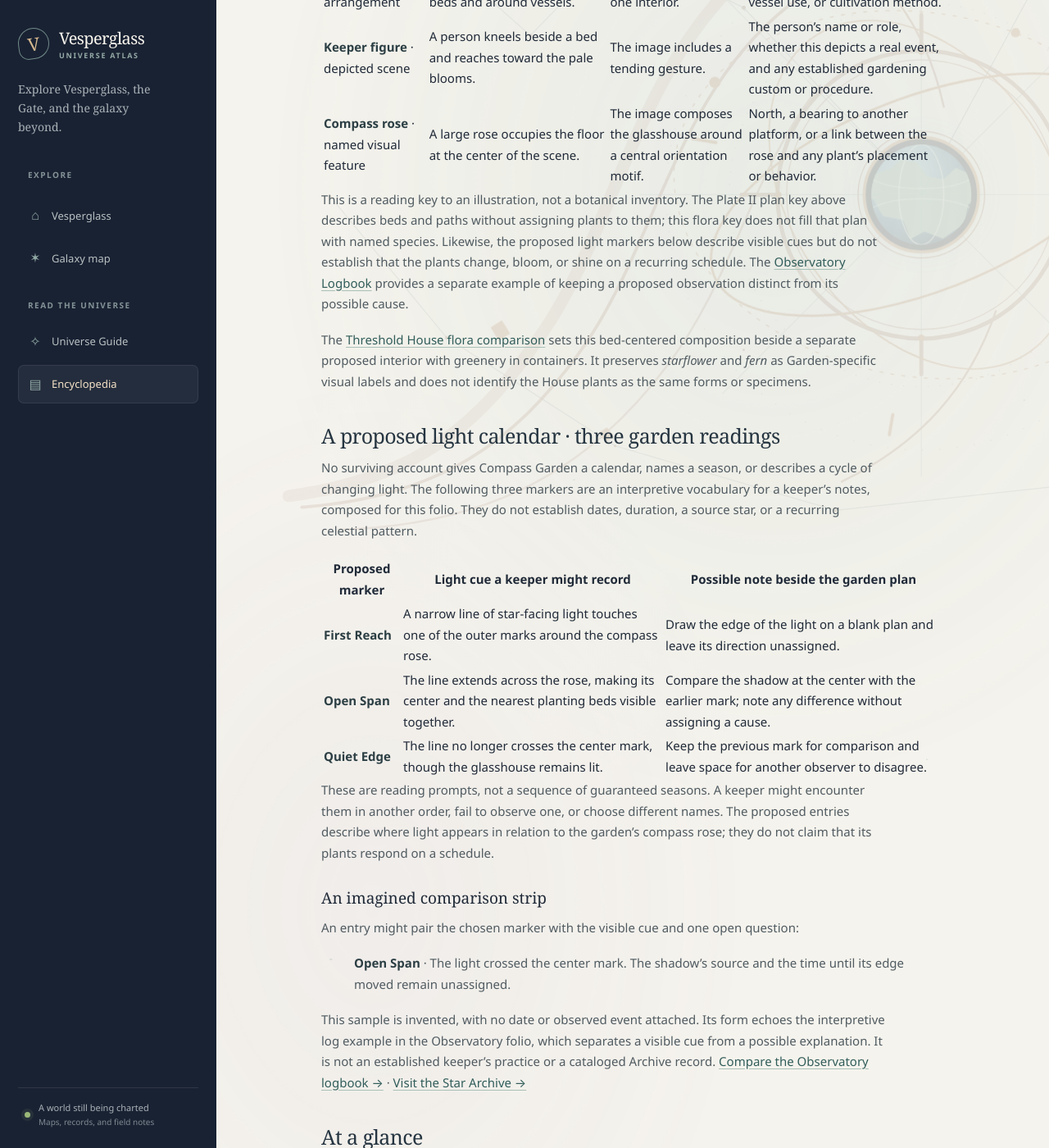
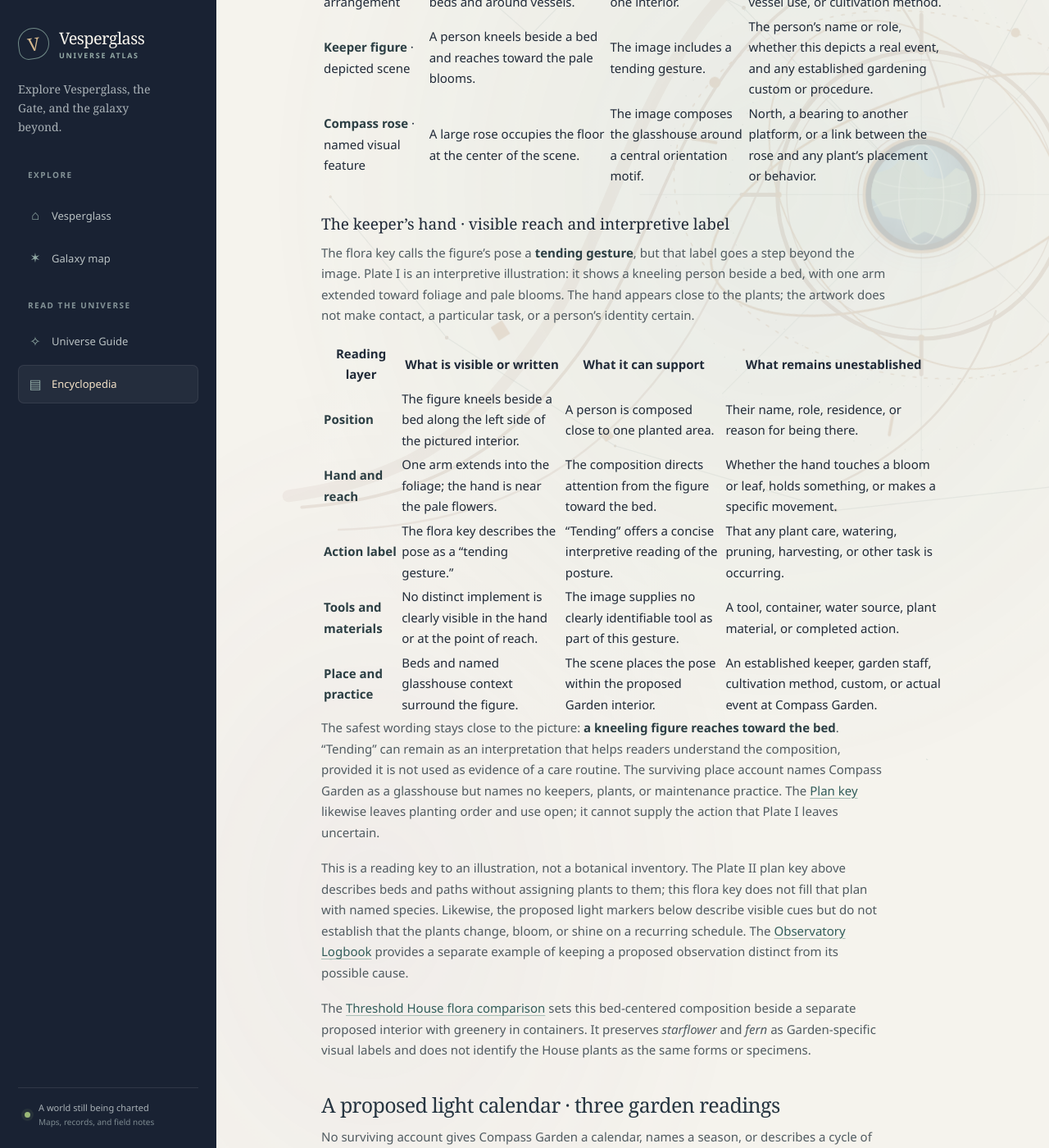
Before and after one commit to vesperglass/vesperglass.github.io, a Jekyll site: the page built from library/compass-garden.md, in a window 1280 px wide and 1400 px high, scrolled down 5275 px. Shown: the whole window at 82% size. Built offline with Jekyll 4.4.1, drawn with Linux system fonts in a browser that asks for light colours; some of the changed text lies outside the part shown.

Commit message:
Audit Compass Garden keeper gesture

```diff
--- a/assets/site.js
+++ b/assets/site.js
@@ -8,7 +8,7 @@
     { title: "Vesperglass Workshop", url: "/library/workshop/", summary: "The central home platform, with a proposed cutaway inventory and a comparison of its pictured wall tools with the Observatory's instrument still life.", terms: "workshop home making gathering centrality map atlas placement composition island landmark pin map view projection measured scale distance bearing adjacency direction route table tools blueprint plan sheet cabinet vessel glassware wall tool cutaway inventory departure custom Name the passage destination spoken keepers Train Dock docket record passenger names origin route Observatory Logbook instrument inventory sighting tube orrery star compass journal proposed still life wall alcove hand tools context form shared identity maker ownership transfer material practice unestablished" },
     { title: "Threshold House", url: "/library/threshold-house/", summary: "A named platform with proposed interior and plan readings, arrival phrases, a room-sound audit, and comparisons with the Gate aperture and Compass Garden flora.", terms: "threshold house arrival passage shelter interior plan concordance arch framed opening aperture bench lamp niches axis floor plan elevation threshold opening phrases greetings room sounds acoustic echo reverberation footfall listener hush lamp noise sound-source cue provenance plate support audit image-based inference unknown material dimensions occupancy potted greenery plants foliage container planters flora Compass Garden garden beds starflower fern fronds keeper tending cultivation species botanical glow same specimens Vesperglass Gate separate platform freestanding ring portal transit crossing bloom room feature shared construction route connection Shall we leave the crossing unnamed place name event identity traveler itinerary" },
     { title: "Tideglass Foundry", url: "/library/tideglass-foundry/", summary: "The recorded making of stardust, reconstructed tools, a phrase-level terminology note, and a source-aware bridge from tempering to the separate starwell account.", terms: "tideglass foundry starshards stardust refining craft mill process cleaning grinding mirrored plates reflective surfaces pair grinding surfaces sifting fine even powder grain size sieve mesh tempering resonance low singing resonance scattered glints quiet color hue brightness color standard metric acoustic source instrument frequency measurement mechanism plate II reconstructed tools starwell sealed glass heart measured thread pulse Gate separate accounts transfer batch loading quantity" },
-    { title: "Compass Garden", url: "/library/compass-garden/", summary: "A glasshouse folio with a plan key and pictured-flora notes, plus comparisons of its compass rose, architecture, and planting composition with the Observatory, proposed stamp, and Threshold House.", terms: "compass garden conservatory plants glasshouse planting flora starflower starflowers fern ferns pale bloom luminous foliage botanical species bed keeper compass rose image visual plate star compass instrument Observatory directional bearing motif dome telescope arches glass roof architecture construction postal stamp flower emblem badge icon motif abstraction source illustration Threshold House potted greenery container plants foliage garden beds arrangement compositional comparison shared specimens cultivation care species" },
+    { title: "Compass Garden", url: "/library/compass-garden/", summary: "A glasshouse folio with a proposed plan, pictured-flora key, and source-aware reading of the figure's reach beside the interpretive ‘tending’ label.", terms: "compass garden conservatory plants glasshouse planting flora starflower starflowers fern ferns pale bloom luminous foliage botanical species bed keeper figure hand position reach gesture tending action interpretation touch contact tool care watering pruning harvesting unknown identity occupation custom care practice compass rose image visual plate star compass instrument Observatory directional bearing motif dome telescope arches glass roof architecture construction postal stamp flower emblem badge icon motif abstraction source illustration Threshold House potted greenery container plants foliage garden beds arrangement compositional comparison shared specimens cultivation care species" },
     { title: "Observatory Logbook", url: "/library/observatory/", summary: "A source-aware record with a pictured instrument inventory, proposed second watch, and cross-reference to the Workshop's wall-tool group.", terms: "observatory logbook instruments orrery telescope charts comparison follow-up color sighting tube drift eyepiece blue field pale band point observation target calibration plate II sample leaf image wording instrument identity second watch repeated noted again Star Archive phrase concordance Vesperglass Postal Service postage stamp dome telescope motif source plates diagonal stamp scale maker target session observer room framing crop relative visual prominence architecture panel human scale focal length dimensions optical specification measured size rim of the blue field text-to-plate concordance blue sky dome circular telescope field ambiguous image possible visual echo phrase source status proposed note plate image date coordinates point star sightline unnamed target viewpoint Workshop cutaway wall tools alcove hand tools comparative still life shared identity ownership maker transfer unestablished" },
     { title: "Star Archive", url: "/library/star-archive/", summary: "A reference room for knowledge of the sky, with a shelf-content key, evidence matrix, chart-mark comparison, and phrase concordance with the Observatory.", terms: "star archive books maps memory library shelves radial stacks central reading table chart cabinet shelf number collection titles subject division catalog Unfixed Meridian annotations notation marginalia margin marks returned to uncertain reading unverified place evidence provenance source title scope maker compiler date coordinates postal stamp decorative corner stars constellation comparison symbol design pale band noted again blue-field point wording phrase concordance repeated light color observation Observatory sample leaves" },
     { title: "The Vesperglass Gate", url: "/library/vesperglass-gate/", summary: "The detached Gate platform, pictured aperture, bloom account, proposed recollections, and comparisons with Threshold House and the Train Dock docket.", terms: "vesperglass gate portal transit galaxy detached platform freestanding ring aperture arch cutaway construction bloom opening crossing keeper traveler hush singing recollection threshold sound Threshold House framed opening room feature shared construction route connection return journey light emergence cargo return-load Train Dock docket manifest" },
--- a/library/compass-garden.md
+++ b/library/compass-garden.md
@@ -9,8 +9,8 @@ permalink: /library/compass-garden/
 <nav class="folio-back" aria-label="Back to the Universe Library"><a href="{{ '/library/' | relative_url }}">← Universe Library</a><span>FIELD EDITION &nbsp;·&nbsp; FOLIO 005</span></nav>
 
 <figure class="book-plate">
-  <img src="{{ '/assets/library/places/garden-interior.webp' | relative_url }}" alt="A keeper tends pale starflowers and luminous ferns in a glass conservatory around a compass rose set into dark stone." fetchpriority="high">
-  <figcaption><span>PLATE I</span> A garden interior beneath curved panes of teal glass.</figcaption>
+  <img src="{{ '/assets/library/places/garden-interior.webp' | relative_url }}" alt="A kneeling figure reaches toward pale blooms in a bed of fern-like foliage beside a large central compass rose in a glass conservatory." fetchpriority="high">
+  <figcaption><span>PLATE I</span> An interpretive garden interior; the pictured reach is not an account of an established care practice.</figcaption>
 </figure>
 
 <div class="entry-byline"><span>SUBJECT &nbsp; GLASSHOUSE · PLANTING · ORIENTATION</span><span>PLACE &nbsp; Vesperglass atlas</span></div>
@@ -93,6 +93,20 @@ Plate I depicts several pale, star-shaped blooms and broad, divided fronds aroun
 | **Keeper figure** · depicted scene | A person kneels beside a bed and reaches toward the pale blooms. | The image includes a tending gesture. | The person's name or role, whether this depicts a real event, and any established gardening custom or procedure. |
 | **Compass rose** · named visual feature | A large rose occupies the floor at the center of the scene. | The image composes the glasshouse around a central orientation motif. | North, a bearing to another platform, or a link between the rose and any plant's placement or behavior. |
 
+### The keeper's hand · visible reach and interpretive label
+
+The flora key calls the figure's pose a **tending gesture**, but that label goes a step beyond the image. Plate I is an interpretive illustration: it shows a kneeling person beside a bed, with one arm extended toward foliage and pale blooms. The hand appears close to the plants; the artwork does not make contact, a particular task, or a person's identity certain.
+
+| Reading layer | What is visible or written | What it can support | What remains unestablished |
+| --- | --- | --- | --- |
+| **Position** | The figure kneels beside a bed along the left side of the pictured interior. | A person is composed close to one planted area. | Their name, role, residence, or reason for being there. |
+| **Hand and reach** | One arm extends into the foliage; the hand is near the pale flowers. | The composition directs attention from the figure toward the bed. | Whether the hand touches a bloom or leaf, holds something, or makes a specific movement. |
+| **Action label** | The flora key describes the pose as a “tending gesture.” | “Tending” offers a concise interpretive reading of the posture. | That any plant care, watering, pruning, harvesting, or other task is occurring. |
+| **Tools and materials** | No distinct implement is clearly visible in the hand or at the point of reach. | The image supplies no clearly identifiable tool as part of this gesture. | A tool, container, water source, plant material, or completed action. |
+| **Place and practice** | Beds and named glasshouse context surround the figure. | The scene places the pose within the proposed Garden interior. | An established keeper, garden staff, cultivation method, custom, or actual event at Compass Garden. |
+
+The safest wording stays close to the picture: **a kneeling figure reaches toward the bed**. “Tending” can remain as an interpretation that helps readers understand the composition, provided it is not used as evidence of a care routine. The surviving place account names Compass Garden as a glasshouse but names no keepers, plants, or maintenance practice. The [Plan key](#plan-key--reading-plate-ii) likewise leaves planting order and use open; it cannot supply the action that Plate I leaves uncertain.
+
 This is a reading key to an illustration, not a botanical inventory. The Plate II plan key above describes beds and paths without assigning plants to them; this flora key does not fill that plan with named species. Likewise, the proposed light markers below describe visible cues but do not establish that the plants change, bloom, or shine on a recurring schedule. The [Observatory Logbook]({{ '/library/observatory/' | relative_url }}) provides a separate example of keeping a proposed observation distinct from its possible cause.
 
 The [Threshold House flora comparison]({{ '/library/threshold-house/' | relative_url }}) sets this bed-centered composition beside a separate proposed interior with greenery in containers. It preserves *starflower* and *fern* as Garden-specific visual labels and does not identify the House plants as the same forms or specimens.
```
Also changed, not shown: ENCYCLOPEDIA_BACKLOG.md (+3 -2 lines), library.md (+1 -1 lines), library/changelog.md (+1 -0 lines).
